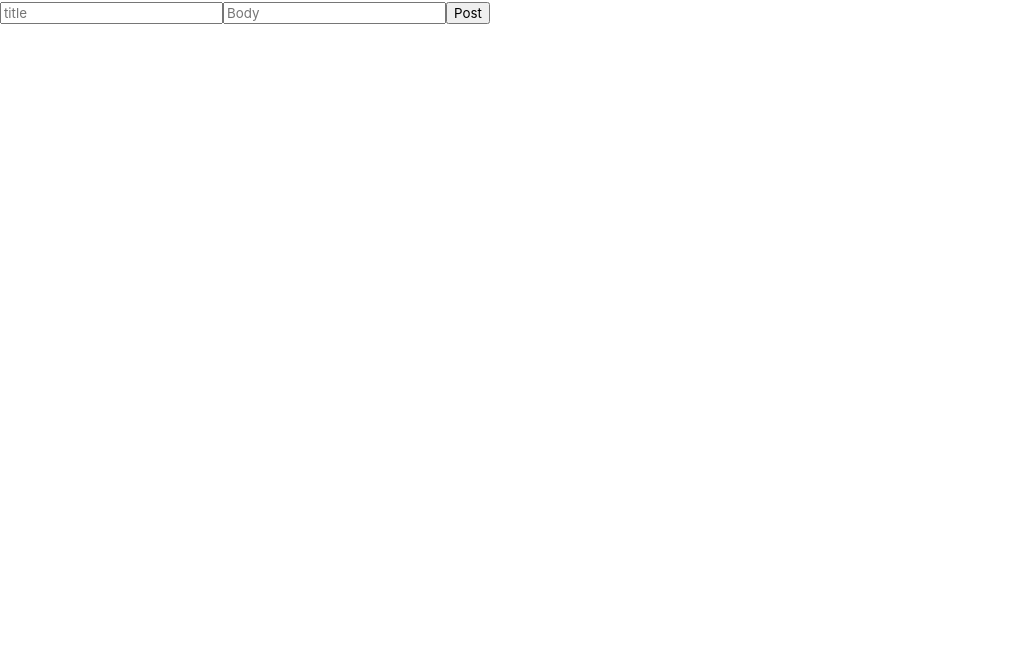
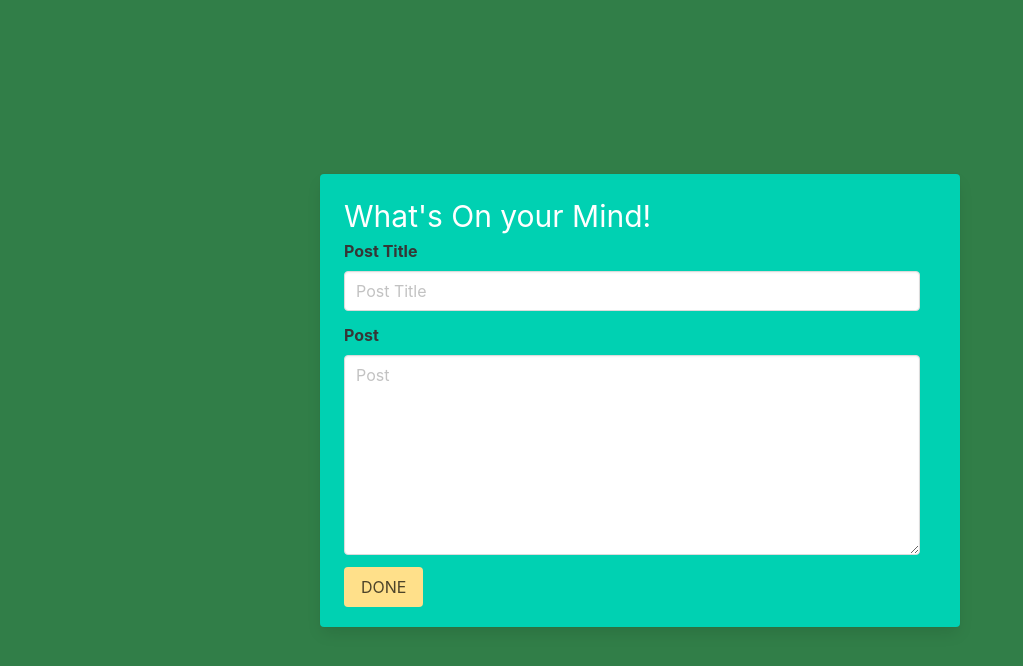
Before and after one commit to RohanDas-max/revoir, a React (Create React App) app: page /1/posts in a window 1280 px wide. Shown: the top 666 px of the page, without its empty margins (0-1023 px from the left). Built offline with nearby package versions, Linux system fonts and the light colour scheme.

Commit message:
design done

```diff
--- a/src/App.css
+++ b/src/App.css
@@ -1,38 +1,10 @@
-.App {
+.App{
+  height: 100vh;
+  color: white;
   text-align: center;
-}
-
-.App-logo {
-  height: 40vmin;
-  pointer-events: none;
-}
-
-@media (prefers-reduced-motion: no-preference) {
-  .App-logo {
-    animation: App-logo-spin infinite 20s linear;
-  }
-}
-
-.App-header {
-  background-color: #282c34;
-  min-height: 100vh;
+  font-size: 20px;
   display: flex;
   flex-direction: column;
+  justify-content: center;
   align-items: center;
-  justify-content: center;
-  font-size: calc(10px + 2vmin);
-  color: white;
 }
-
-.App-link {
-  color: #61dafb;
-}
-
-@keyframes App-logo-spin {
-  from {
-    transform: rotate(0deg);
-  }
-  to {
-    transform: rotate(360deg);
-  }
-}
--- a/src/App.js
+++ b/src/App.js
@@ -1,9 +1,20 @@
+import {useHistory} from "react-router-dom"
 import './App.css';
+import "bulma/css/bulma.css";
+
+
 
 function App() {
+let history = useHistory()
+
+  function handleClick(){
+      history.push('/users')
+  }
+
   return (
-    <div className="App">
-     hola
+    <div className="App ">
+     <h1> Hello REVOIR </h1>
+    <p className="button"onClick={handleClick}> Please Click here!</p>
     </div>
   );
 }
--- a/src/index.css
+++ b/src/index.css
@@ -5,6 +5,7 @@ body {
     sans-serif;
   -webkit-font-smoothing: antialiased;
   -moz-osx-font-smoothing: grayscale;
+  background-color: rgb(49, 126, 72);
 }
 
 code {
--- a/src/pages/Post.js
+++ b/src/pages/Post.js
@@ -1,6 +1,7 @@
 import { useState } from "react";
 import { useParams, useHistory } from "react-router-dom";
 import axios from "axios";
+import "bulma/css/bulma.css";
 
 export default function Post() {
   const [title, setTitle] = useState("");
@@ -24,23 +25,54 @@ export default function Post() {
   };
 
   return (
-    <div>
-      <form onSubmit={Post}>
+
+    <div
+      style={{
+        display: "flex",
+        height:'100vh',
+        justifyContent: "center",
+        alignItems: "center",
+        justifyItems: 'center'
+      }}
+    >
+      <form className="box notification is-primary" style={{width:"50%"}} onSubmit={Post}>
+      <h1 style={{
+        fontSize: "30px",
+        color: "HighlightText"
+      }}>What's On your Mind!</h1>
+        <div className="field">
+          <label className="label">Post Title</label>
+          <div className="control">
             <input
+              className="input"
               type="text"
-          placeholder="title"
+              placeholder="Post Title"
               value={title}
               onChange={(e) => setTitle(e.target.value)}
             />
+          </div>
+        </div>
 
-        <input
-          type="text"
-          placeholder="Body"
+        <div className="field">
+          <label className="label">Post</label>
+          <div className="control">
+            <textarea
+              style={{
+                height: "200px",
+              }}
+              rows="50"
+              className="input"
+              type="body"
+              placeholder="Post"
               value={body}
               onChange={(e) => setBody(e.target.value)}
             />
-        <button>Post</button>
+          </div>
+        </div>
+
+        <button className="button is-warning">DONE</button>
       </form>
     </div>
+
   );
 }
--- a/src/pages/Profile.js
+++ b/src/pages/Profile.js
@@ -1,9 +1,10 @@
 import React, { useState, useEffect } from "react";
+import { IoMdAddCircle } from "react-icons/io";
 import { useParams } from "react-router-dom";
-import {Link} from 'react-router-dom'
+import { Link } from "react-router-dom";
 import axios from "axios";
 
-export default function UsersId() {
+export default function Profile() {
   const [detail, setDetail] = useState([]);
   const [posts, setPosts] = useState([]);
   const { userid } = useParams();
@@ -26,22 +27,59 @@ export default function UsersId() {
   };
 
   return (
-    <div>
-      <h1 className="button">{detail.name}</h1>
-      <h1 className="button">{detail.email}</h1>
-      <h1 className="button">{detail.gender}</h1>
-      <h1 className="button">{detail.status}</h1>
-        <Link to={`/${userid}/posts`}> add post to this user</Link>
-    {posts ? (
-        <div>
-        <p>{posts.title}</p>
-        <br />
+    <div style={{
+      display: "flex",
+      height: "100vh",
+      justifyContent: "center",
+      alignItems: "center",
+      flexDirection: "column"
+    }}>
+      <article className="message is-notification is-medium is-center">
+        <div className="message-header">
+          <p>{detail.name}</p>
+          <button
+            style={{
+              border: "none",
+              background: "none",
+              fontSize: "30px",
+              color: "white",
+            }}
+          >
+            <Link to={`/${userid}/posts`}>
+              <IoMdAddCircle />
+            </Link>
+          </button>
+        </div>
+        <div className="message-body">
+          <p>email:{" "} {detail.email}</p>
+          <p>Gender:{" "}{detail.gender}</p>
+          <p>Status:{" "}{detail.status}</p>
+        </div>
+      </article>
 
-        <p>{posts.body}</p>
-        </div>
-    ) :
+      {posts ? (
 
-    (<h1>No Post Found</h1>)}
+        <article className="message is-success is-mobile is-center">
+           <div className="message-header">
+            <p><p style={{color: "WindowText"}}>Posted by:</p> {" "}{detail.name}</p>
+          </div>
+          <div className="message-header">
+            <p><p style={{color: "WindowText"}}>Title:</p> {" "}{posts.title}</p>
+          </div>
+          <div className="message-body">
+            <p><p style={{color: "WindowText"}}>Post: </p>{" "}{posts.body}</p>
+          </div>
+        </article>
+      ) : (
+        <article className="message is-warning is-mobile is-center">
+          <div className="message-header">
+            <p>No Post Found</p>
+          </div>
+          <div className="message-body">
+            <p>No post Found</p>
+          </div>
+        </article>
+      )}
     </div>
   );
 }
--- a/src/pages/Users.js
+++ b/src/pages/Users.js
@@ -1,13 +1,12 @@
-import {  useEffect, useState } from "react";
-import { Link, } from "react-router-dom";
+import { useEffect, useState } from "react";
 import axios from "axios";
 import { FiMail } from "react-icons/fi";
-import "bulma/css/bulma.css";
+import "./user.css";
+import { Link } from "react-router-dom";
 
 export default function Users() {
   const [users, setUsers] = useState([]);
-
-
+  console.log(users);
   useEffect(() => {
     FetchData();
   }, []);
@@ -20,21 +19,41 @@ export default function Users() {
   };
 
   return (
-    <section className="section">
+    <div>
+      <h1 style={{
+        color: "white",
+        textAlign: "center",
+        fontSize: "30px",
+        marginBottom: "10px"
+      }}>User List</h1>
+
       <div className="container">
-        <div className="columns is-mobile is-multiline is-centered">
-          {users.map((data) => (
-            <div className="column is-narrow" key={data.id}>
-
-                <p>{data.name}</p>
-                <a href={"mailto" + data.email}>
-                  <FiMail />
-                </a>
-                <Link to={`/users/${data.id}`} className="button">View Profile </Link>
+        {users.map((data) => (
+          <div className="card">
+            <div>
+              <p>{data.name}</p>
+              <button
+                onPress={(Linking) =>
+                  Linking.openURL(
+                    "mailto:{title}?subject=SendMail&body=Description"
+                  )
+                }
+                title={data.email}
+              >
+                <FiMail />
+              </button>
+              {data.status == "active" ? (
+                <p>
+                  {" "}
+                  <Link to={`/users/${data.id}`}>view profile</Link>
+                </p>
+              ) : (
+                <p className="is-warning">Offline</p>
+              )}
             </div>
-          ))}
-        </div>
+          </div>
+        ))}
       </div>
-    </section>
+    </div>
   );
 }
--- /dev/null
+++ b/src/pages/user.css
@@ -0,0 +1,20 @@
+.container {
+    display: flex;
+    justify-content: center;
+  display: grid;
+  grid-template-columns: repeat(4, 150px);
+  grid-gap: 30px;
+  align-items: center;
+  text-align: center;
+  cursor: pointer;
+}
+.card {
+  margin: 10px 10px;
+  padding: 10px 10px;
+  background: white;
+  border-radius: 20px;
+  display: flex;
+  flex-direction: column;
+  box-shadow: 5px 5px 15px black;
+  cursor: pointer;
+}
```
Lines whose indentation alone changed are shown as unchanged.
